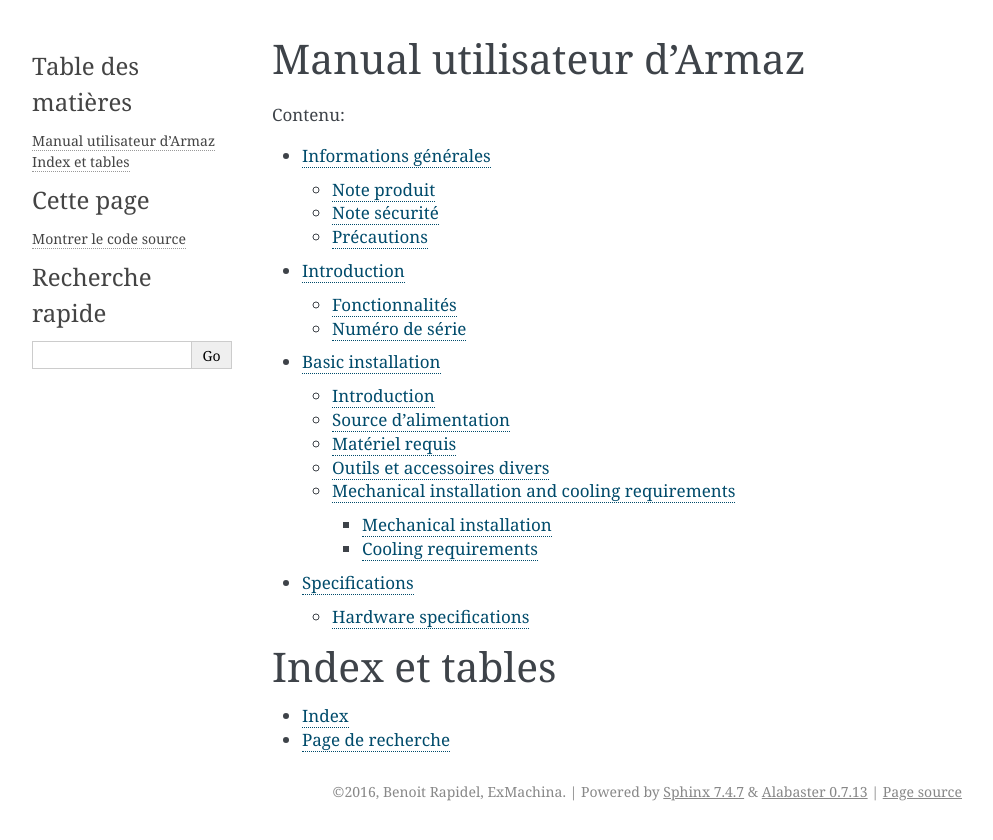
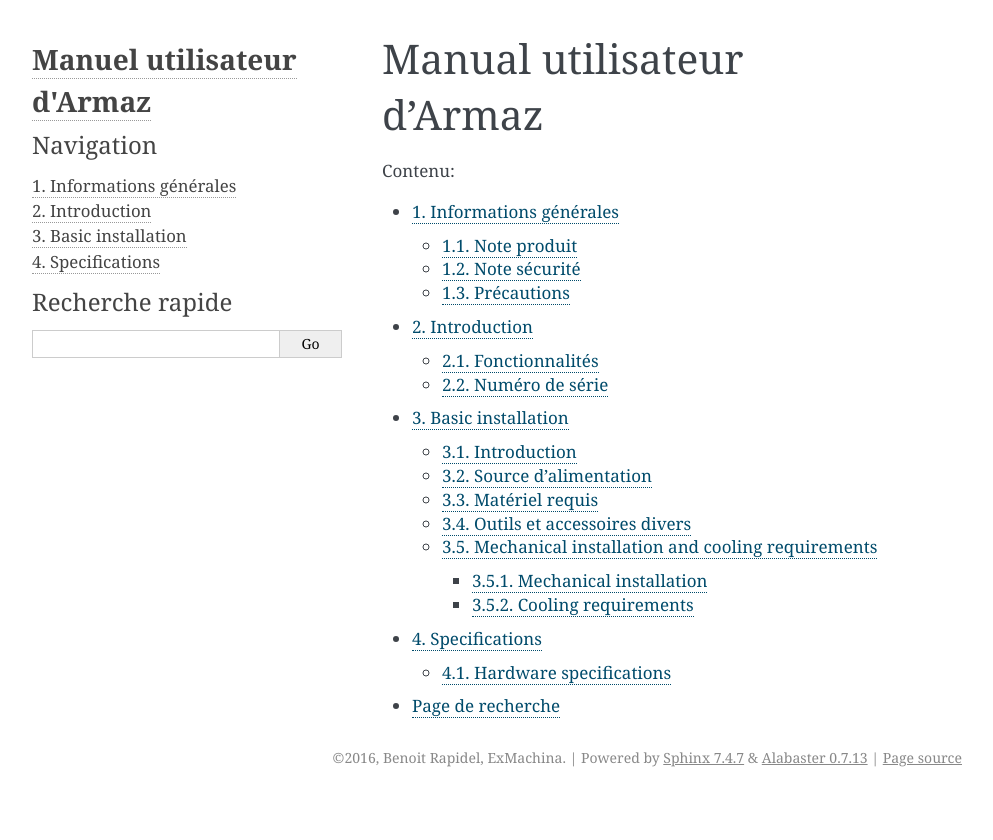
Before and after one commit to exmachina-dev/armaz-doc-french, a Sphinx documentation site: the page built from source/index.rst, in a window 1280 px wide. Shown: the top 840 px of the page, without its empty margins (148-1141 px from the left). Built offline with Sphinx 7.4.7, drawn with Linux system fonts in a browser that asks for light colours.

Commit message:
Updated conf.py an toc options

```diff
--- a/source/conf.py
+++ b/source/conf.py
@@ -109,7 +109,10 @@
 # Theme options are theme-specific and customize the look and feel of a theme
 # further.  For a list of options available for each theme, see the
 # documentation.
-#html_theme_options = {}
+html_theme_options = {
+    'fixed_sidebar': True,
+    'sidebar_width': '330px',
+}
 
 # Add any paths that contain custom themes here, relative to this directory.
 #html_theme_path = []
@@ -149,7 +152,14 @@
 #html_use_smartypants = True
 
 # Custom sidebar templates, maps document names to template names.
-#html_sidebars = {}
+html_sidebars = {
+    '**': [
+        'about.html',
+        'navigation.html',
+        'relations.html',
+        'searchbox.html',
+    ]
+}
 
 # Additional templates that should be rendered to pages, maps page names to
 # template names.
--- a/source/index.rst
+++ b/source/index.rst
@@ -10,16 +10,11 @@
 
 .. toctree::
    :maxdepth: 3
+   :numbered:
 
    01-general-information
    02-introduction
    03-basic-installation
    07-specifications
 
-
-
-Index et tables
-===============
-
-* :ref:`genindex`
 * :ref:`search`
```
